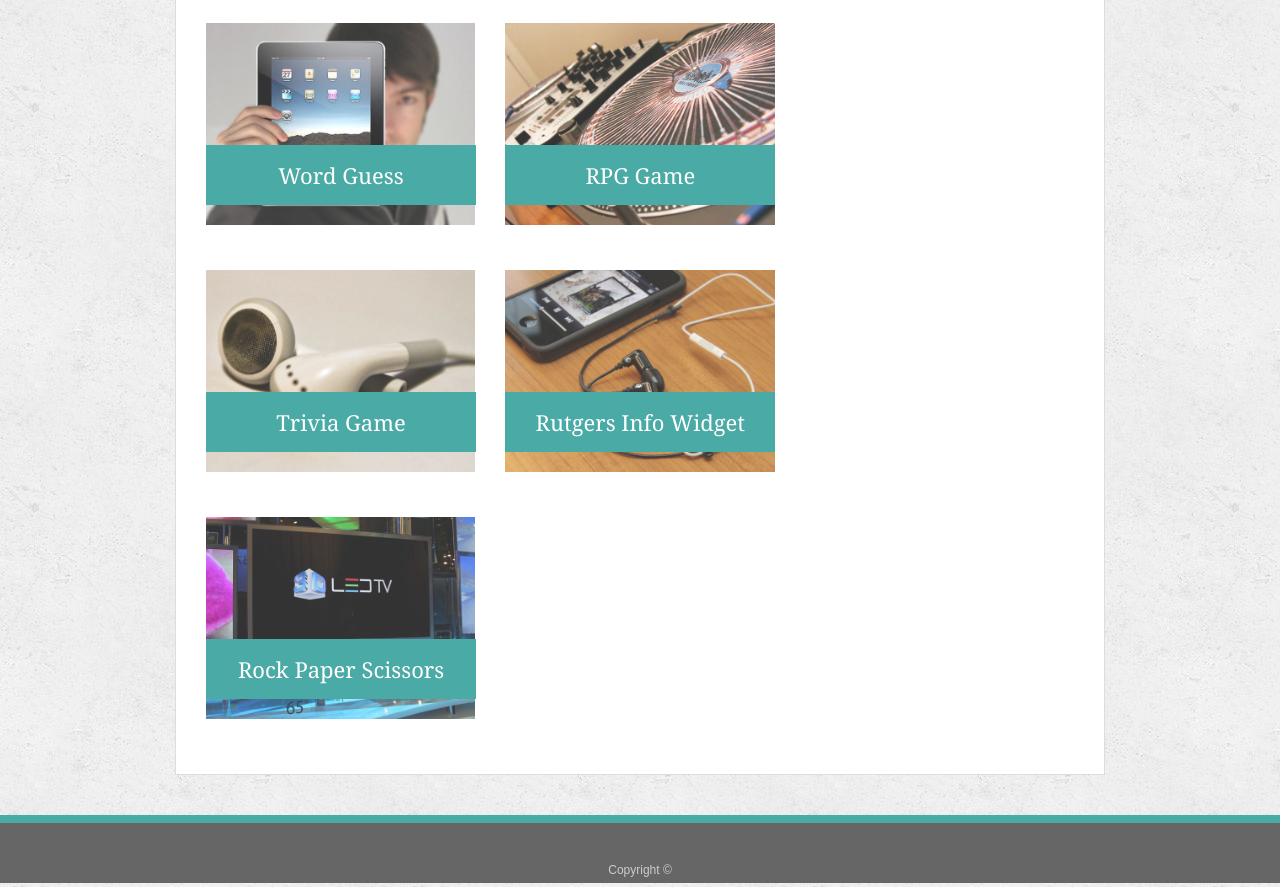
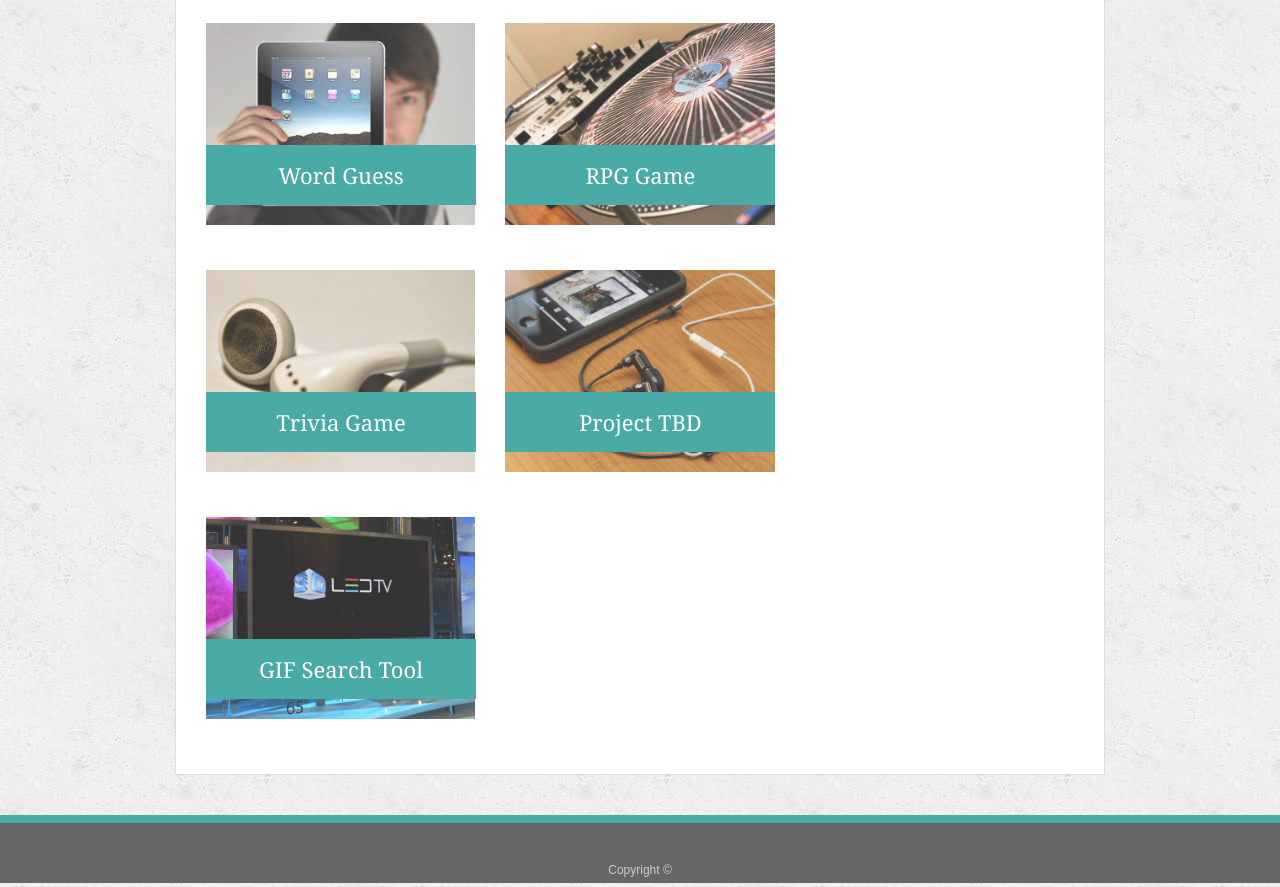
Before and after one commit to johndavidbeatty/Bootstrap-Portfolio, a plain HTML site: page portfolio.html in a window 1280 px wide. Shown: the part 250-1137 px from the top of the page. Drawn offline with nearby package versions, Linux system fonts and the light colour scheme.

Commit message:
updated portfolio GIF Search

```diff
--- a/portfolio.html
+++ b/portfolio.html
@@ -55,16 +55,17 @@
         <div class="work col-sm-4">
           <img src="assets/images/technics-q-c-640-480-7.jpg" alt="Rutgers Info Widget">
 
-          <h3>Rutgers Info Widget</h3>
+          <h3>Project TBD</h3>
         </div>
       </div>
 
       <!-- picture row three -->
       <div class="row">
         <div class="work col-sm-4">
-          <img src="assets/images/technics-q-c-640-480-9.jpg" alt="Rock Paper Scissors">
+            <a href="https://johndavidbeatty.github.io/GIF_Search/">
+          <img src="assets/images/technics-q-c-640-480-9.jpg" alt="GIF Search">
 
-          <h3>Rock Paper Scissors</h3>
+          <h3>GIF Search Tool</h3>
         </div>
       </div>
 
```
